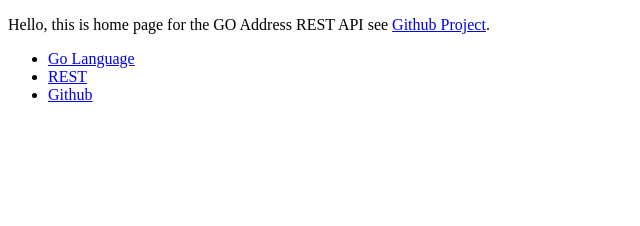
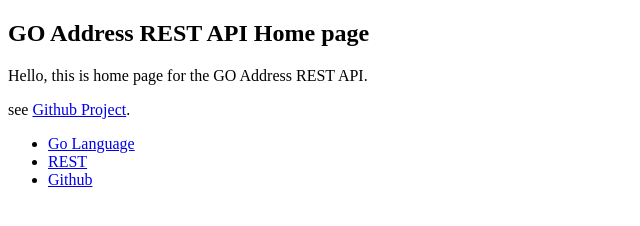
Before and after one commit to iggym/goaddressapi, a plain HTML site: page static/index.html in a window 1280 px wide. Shown: the whole page, without its empty margins (0-640 px from the left). Drawn offline with Linux system fonts and the light colour scheme.

Commit message:
updated index file

```diff
--- a/static/index.html
+++ b/static/index.html
@@ -16,8 +16,9 @@
 </head>
 
 <body>
-  <p>Hello, this is home page for the GO Address REST API
-    see <a href="https://github.com/iggym/go-addressapi">Github Project</a>.</p>
+  <h2>GO Address REST API Home page</h2>
+  <p>Hello, this is home page for the GO Address REST API.</p>
+  <p>  see <a href="https://github.com/iggym/go-addressapi">Github Project</a>.</p>
   <ul>
     <li><a href="https://golang.org/">Go Language</a></li>
     <li><a href="https://en.wikipedia.org/wiki/Representational_state_transfer">REST</a></li>
```
